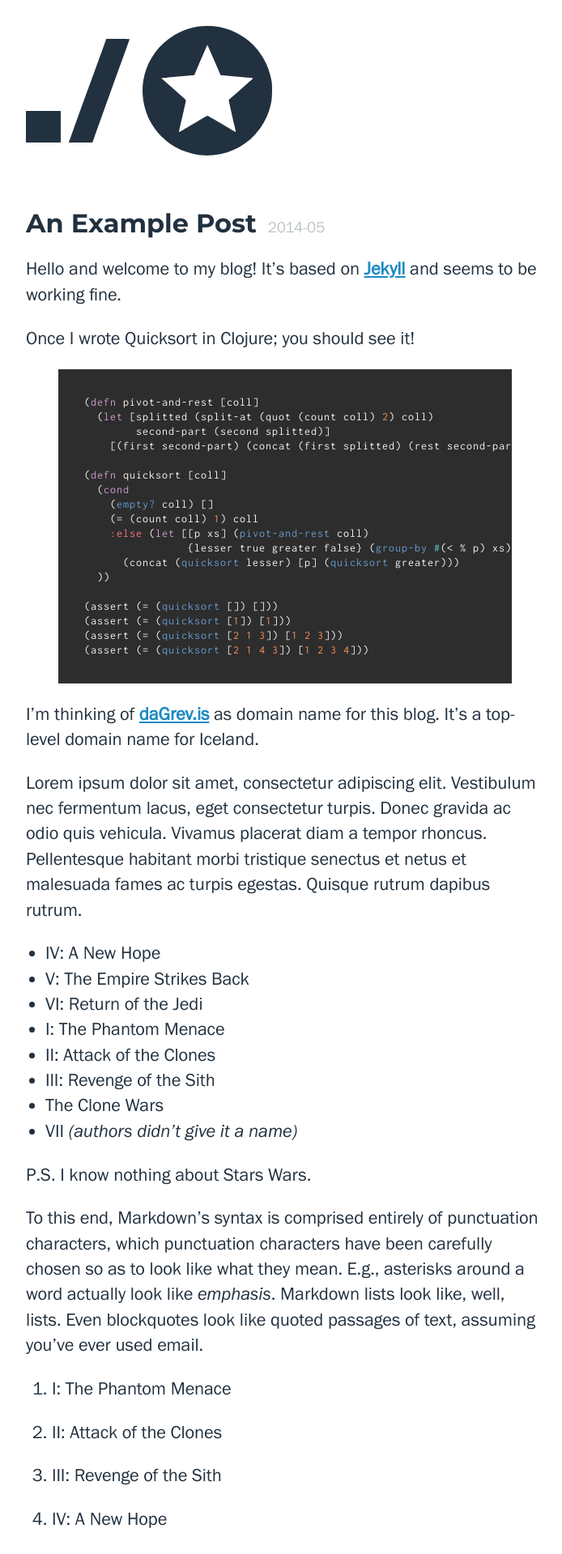
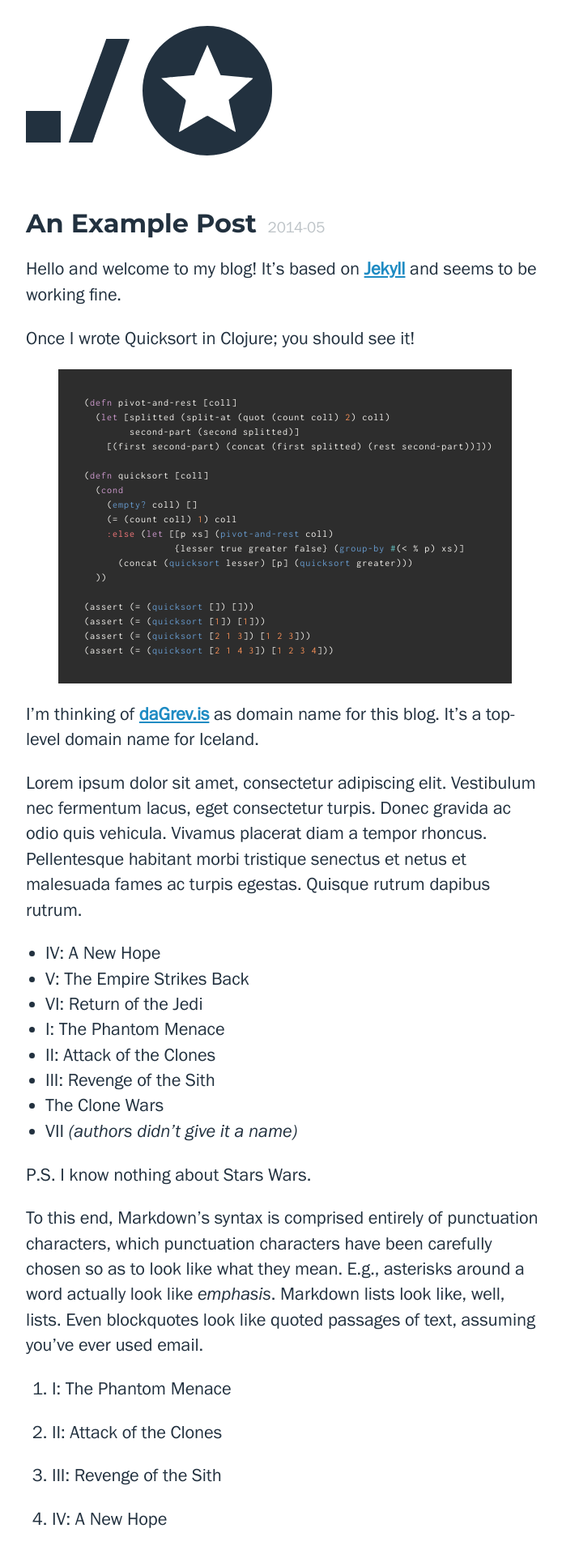
Before and after one commit to daGrevis/daGrev.is, a Jekyll site: the page built from index.html, in a window 1280 px wide. Shown: the top 1919 px of the page at 81% size, without its empty margins (288-982 px from the left). Built offline with Jekyll 4.4.1, drawn with Linux system fonts in a browser that asks for light colours.

Commit message:
Adjust size for code

```diff
--- a/static/styles/main.sass
+++ b/static/styles/main.sass
@@ -176,7 +176,7 @@ article + article
         code
             font-family: Inconsolata-g, Inconsolata, "Courier New", Courier, monospace
             padding: 4px
-            font-size: 14px
+            font-size: 12px
             color: $madison
             background: $porcelain
             letter-spacing: 1px
```
Also changed, not shown: 1 other file.
